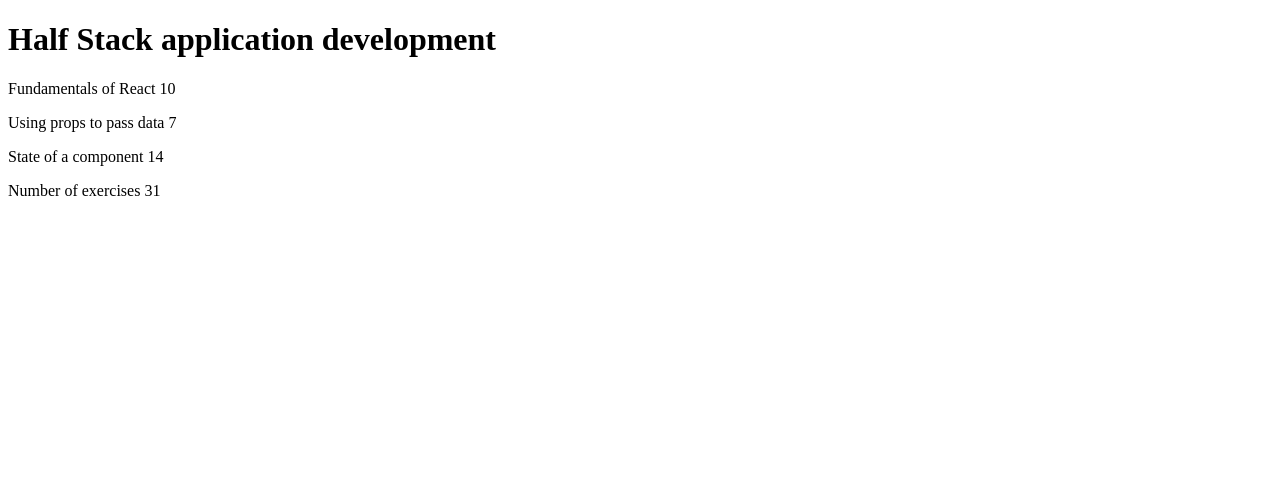
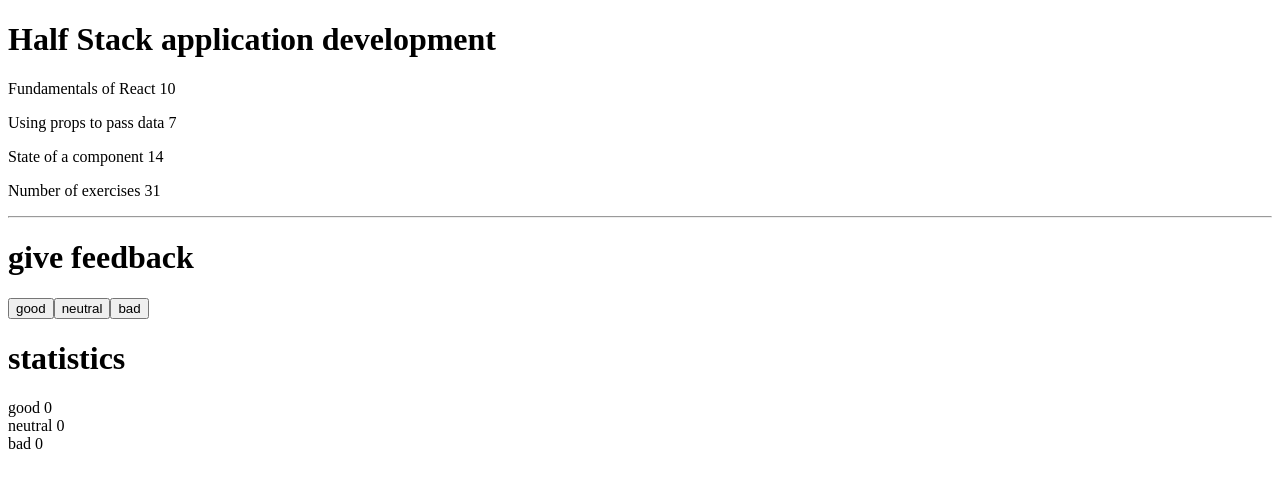
Before and after one commit to fazetkn2020/fazetdev-fso-exercise, a React (Vite) app in the folder part1/: page / in a window 1280 px wide. Shown: the top 488 px of the page. Built offline with nearby package versions, Linux system fonts and the light colour scheme.

Commit message:
exerciae 1.6 unicafe beginning

```diff
--- a/part1/src/App.jsx
+++ b/part1/src/App.jsx
@@ -1,7 +1,8 @@
+import { useState } from 'react'
+
 const Header = (props) => {
   return <h1>{props.course}</h1>
 }
-
 
 const Part = (props) => {
   return <p>{props.part.name} {props.part.exercises}</p>
@@ -24,7 +25,7 @@ const Total = (props) => {
   return <p>Number of exercises {total}</p>
 }
 
-const App = () => {
+const CourseInfo = () => {
   const course = 'Half Stack application development'
   const parts = [
     { name: 'Fundamentals of React', exercises: 10 },
@@ -37,6 +38,34 @@ const App = () => {
       <Header course={course} />
       <Content parts={parts} />
       <Total parts={parts} />
+      <hr />
+    </div>
+  )
+}
+
+const App = () => {
+  const [good, setGood] = useState(0)
+  const [neutral, setNeutral] = useState(0)
+  const [bad, setBad] = useState(0)
+
+  const addGood = () => setGood(good + 1)
+  const addNeutral = () => setNeutral(neutral + 1)
+  const addBad = () => setBad(bad + 1)
+
+  return (
+    <div>
+      <CourseInfo />
+
+      {/* 1.6+ starts here */}
+      <h1>give feedback</h1>
+      <button onClick={addGood}>good</button>
+      <button onClick={addNeutral}>neutral</button>
+      <button onClick={addBad}>bad</button>
+
+      <h1>statistics</h1>
+      good {good} <br />
+      neutral {neutral} <br />
+      bad {bad}
     </div>
   )
 }
```
